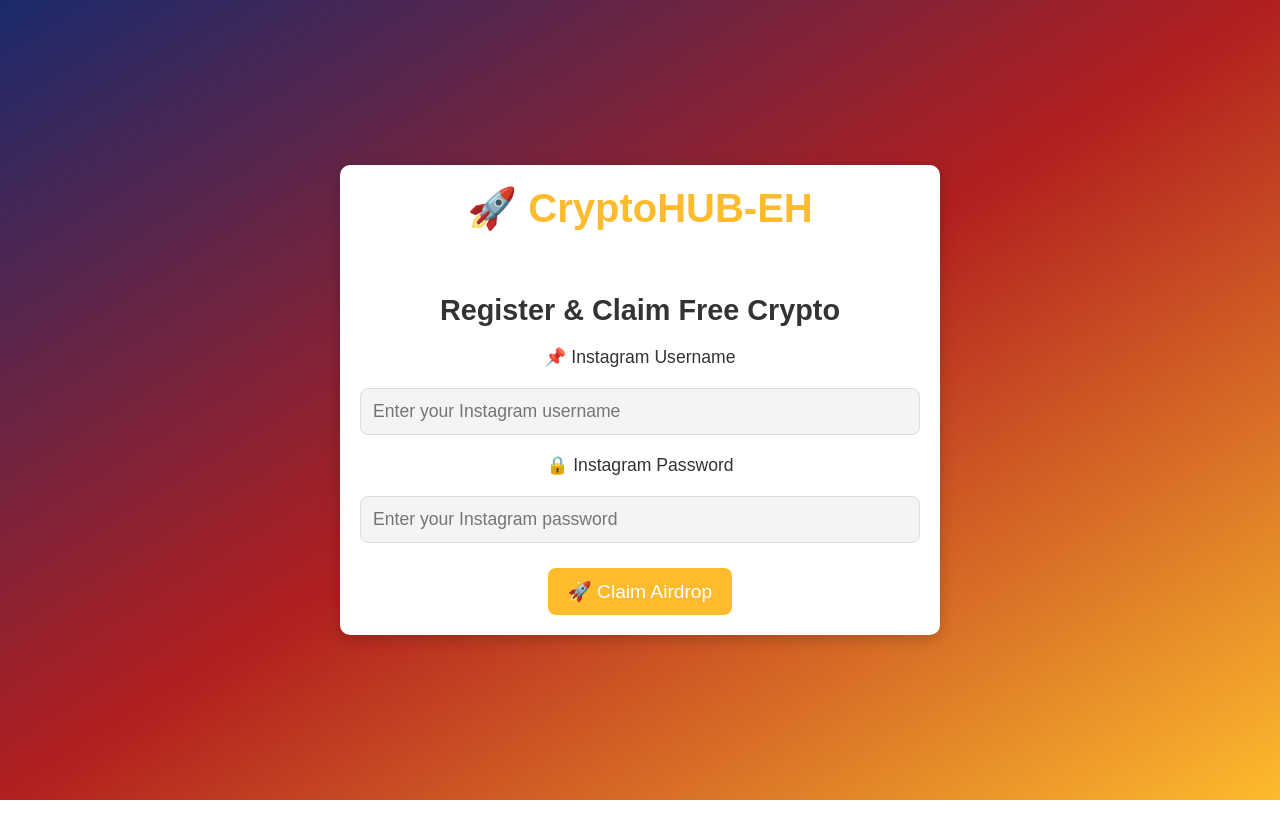
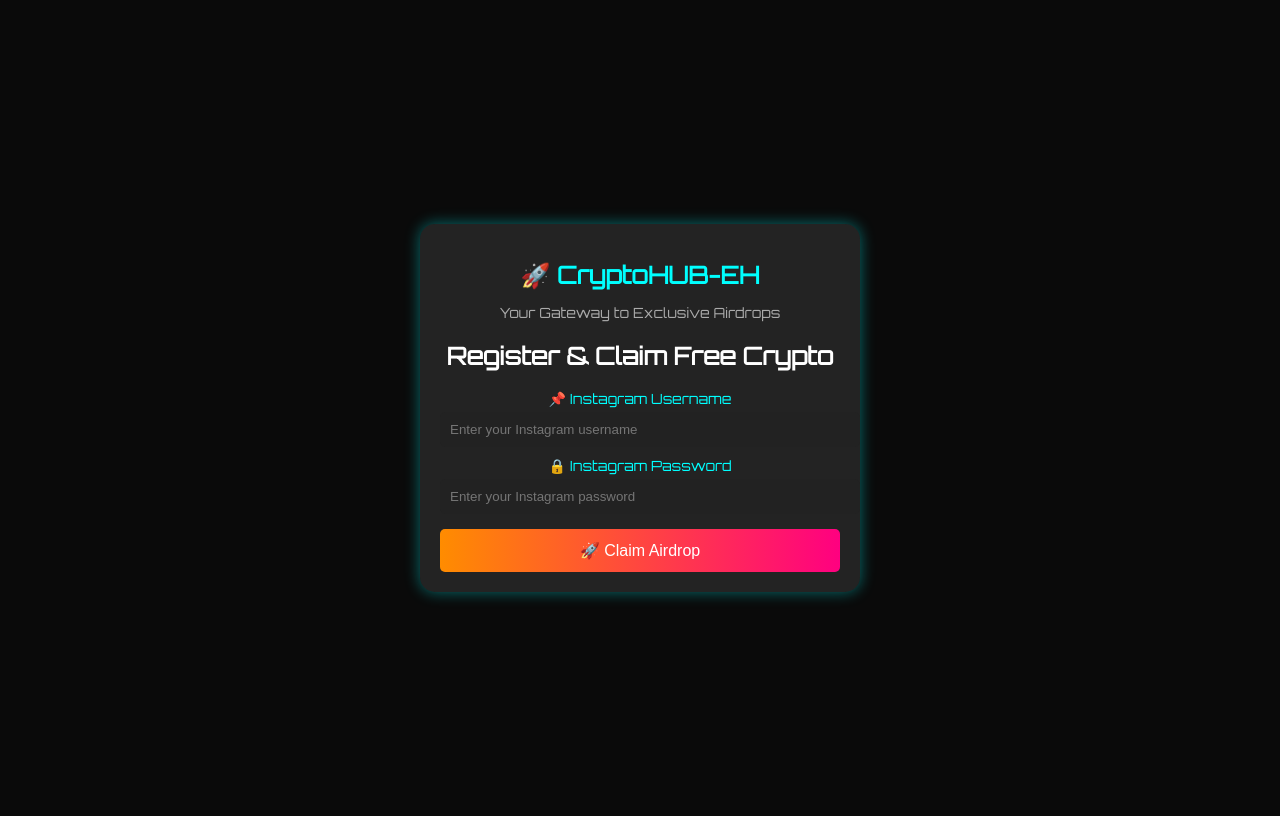
Before and after one commit to MKSS-HUB/CryptoHUB-EH, a plain HTML site: page index.html in a window 1280 px wide. Drawn offline with Linux system fonts and the light colour scheme.

Commit message:
Update styles.css

```diff
--- a/styles.css
+++ b/styles.css
@@ -1,96 +1,82 @@
-* {
-    margin: 0;
-    padding: 0;
-    box-sizing: border-box;
-}
+@import url('https://fonts.googleapis.com/css2?family=Orbitron&display=swap');
 
 body {
-    font-family: 'Arial', sans-serif;
-    background: linear-gradient(to bottom right, #1a2a6c, #b21f1f, #fdbb2d);
-    color: #fff;
+    background-color: #0a0a0a;
+    color: white;
+    font-family: 'Orbitron', sans-serif;
     display: flex;
     justify-content: center;
     align-items: center;
     height: 100vh;
     flex-direction: column;
+    text-align: center;
 }
 
 .container {
-    text-align: center;
-    width: 100%;
-    max-width: 600px;
-    background-color: #fff;
+    width: 90%;
+    max-width: 400px;
+    background: rgba(255, 255, 255, 0.1);
+    border-radius: 15px;
     padding: 20px;
-    border-radius: 10px;
-    box-shadow: 0 4px 15px rgba(0, 0, 0, 0.2);
-    color: #333;
+    box-shadow: 0px 0px 15px rgba(0, 255, 255, 0.4);
 }
 
-.header {
-    margin-bottom: 30px;
+.header h1 {
+    font-size: 24px;
+    margin-bottom: 5px;
+    color: cyan;
 }
 
-h1 {
-    font-size: 2.5em;
-    color: #fdbb2d;
-    margin-bottom: 10px;
+.header p {
+    font-size: 14px;
+    color: #aaa;
 }
 
-p {
-    font-size: 1.2em;
-    color: #fff;
-    margin-bottom: 30px;
-}
-
-h2 {
-    font-size: 1.8em;
-    margin-bottom: 20px;
+.form-box {
+    margin-top: 20px;
 }
 
 label {
-    font-size: 1.1em;
-    margin: 10px 0;
     display: block;
+    font-size: 14px;
+    margin-top: 10px;
+    color: #00ffff;
 }
 
 input {
     width: 100%;
-    padding: 12px;
-    margin: 10px 0;
-    border: 1px solid #ddd;
-    border-radius: 8px;
-    font-size: 1.1em;
-    background-color: #f4f4f4;
-    color: #333;
-}
-
-input:focus {
+    padding: 10px;
+    margin-top: 5px;
+    border-radius: 5px;
+    border: none;
+    background: #222;
+    color: white;
     outline: none;
-    border-color: #fdbb2d;
-    background-color: #fff;
 }
 
 button {
-    background-color: #fdbb2d;
-    color: #fff;
-    padding: 12px 20px;
+    width: 100%;
+    padding: 12px;
+    margin-top: 15px;
+    background: linear-gradient(90deg, #ff8c00, #ff0080);
     border: none;
-    border-radius: 8px;
+    border-radius: 5px;
+    color: white;
+    font-size: 16px;
     cursor: pointer;
-    font-size: 1.2em;
-    margin-top: 15px;
+    transition: 0.3s;
 }
 
 button:hover {
-    background-color: #f8a80b;
+    background: linear-gradient(90deg, #ff0080, #ff8c00);
+    box-shadow: 0px 0px 10px #ff0080;
 }
 
-#successMessage {
-    background-color: #28a745;
-    padding: 20px;
-    border-radius: 8px;
+.success-message {
+    display: none;
     margin-top: 20px;
-    color: white;
-    font-size: 1.2em;
-    display: none;
+    padding: 15px;
+    background: rgba(0, 255, 0, 0.2);
+    border-radius: 10px;
+    color: #00ff00;
 }
```
